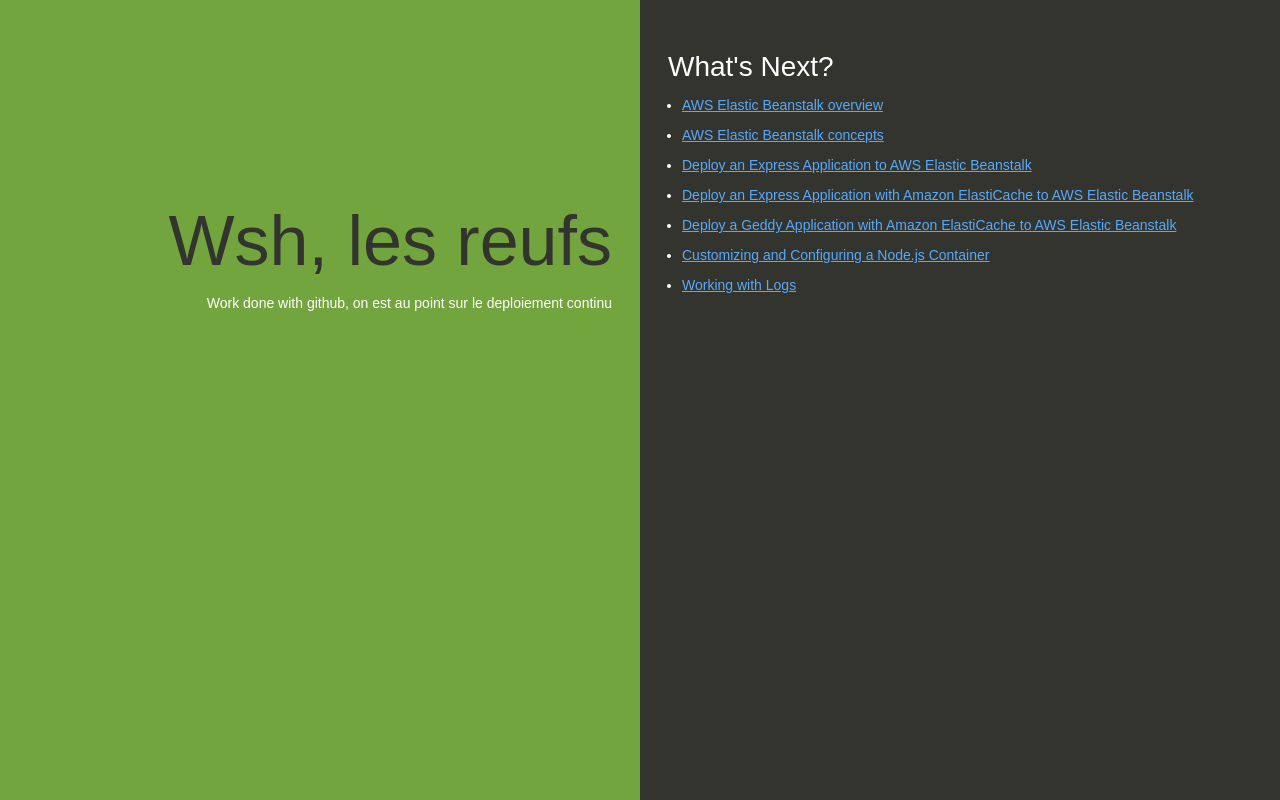
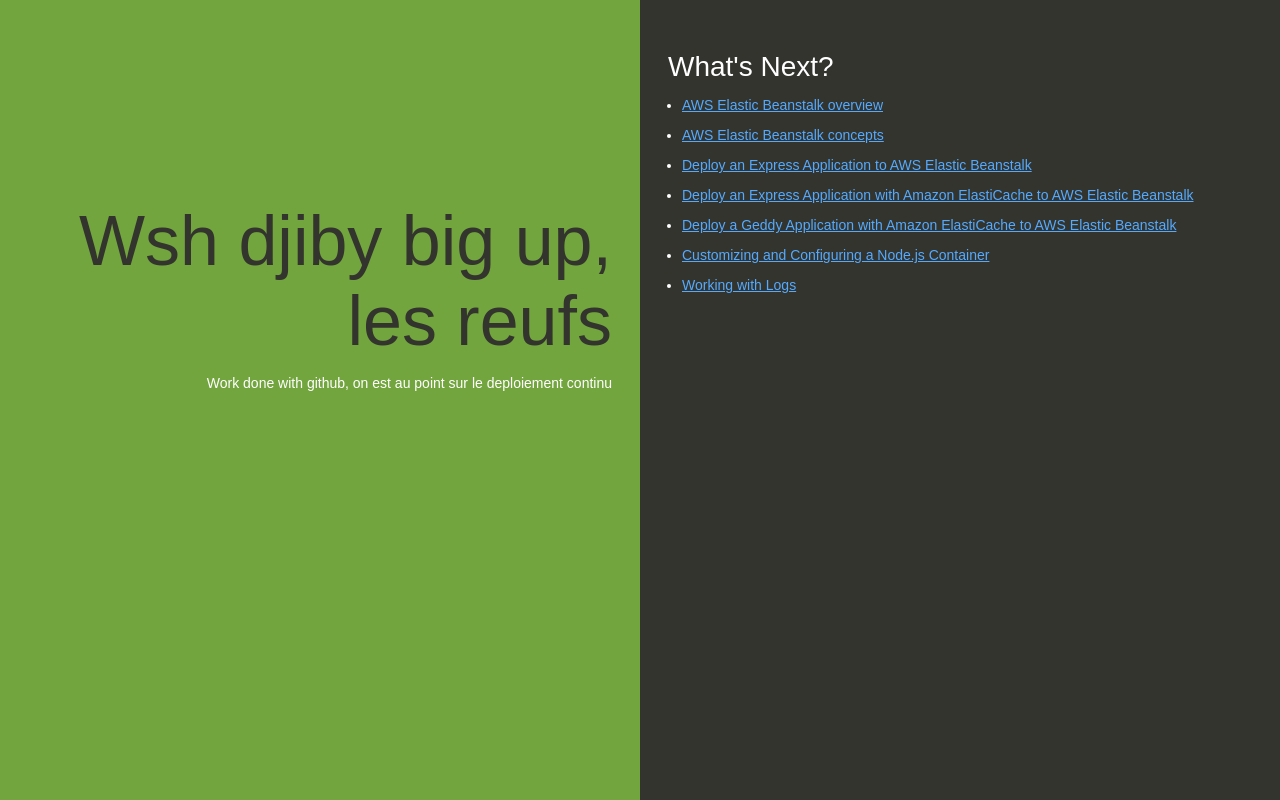
Before and after one commit to Isma49/symfony, a website: page index.html in a window 1280 px wide. Drawn offline with Linux system fonts and the light colour scheme.

Commit message:
third commit

```diff
--- a/index.html
+++ b/index.html
@@ -74,7 +74,7 @@
   </head>
   <body>
     <div class="textColumn">
-      <h1>Wsh, les reufs</h1>
+      <h1>Wsh djiby big up, les reufs</h1>
       <p>Work done with github, on est au point sur le deploiement continu</p>
     </div>
     <div class="linksColumn">
```
